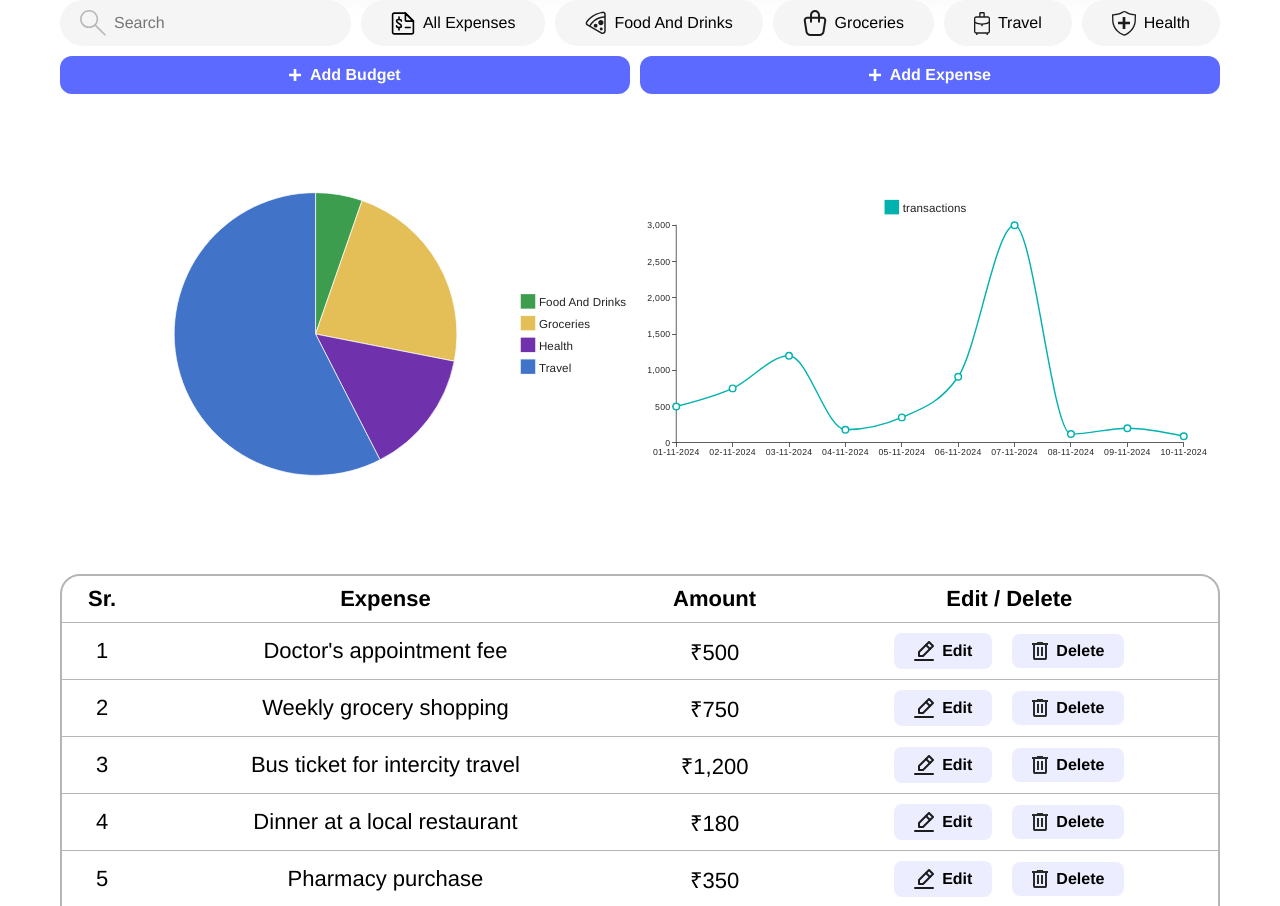
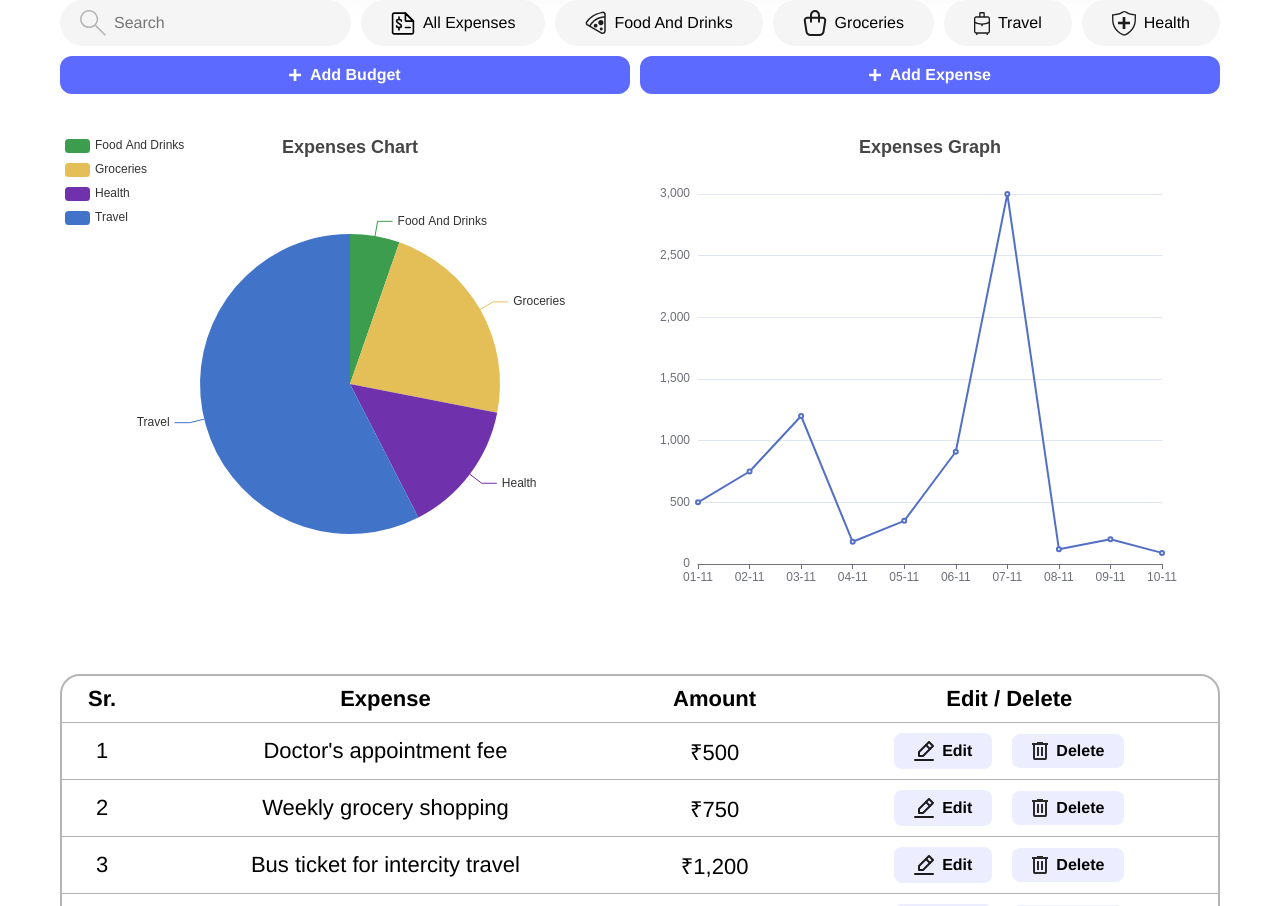
Before and after one commit to ShriganeshBhandari09/Expenses-Tracker-App, a React (Vite) app: page / in a window 1280 px wide. Shown: the part 800-1706 px from the top of the page. Built offline with nearby package versions, Linux system fonts and the light colour scheme.

Commit message:
Updated Pie Chart and Line Chart

```diff
--- a/package.json
+++ b/package.json
@@ -15,9 +15,12 @@
     "@mui/material": "^6.1.9",
     "@mui/styled-engine": "^6.1.9",
     "@mui/x-charts": "^7.23.0",
+    "echarts": "^5.5.1",
+    "echarts-for-react": "^3.0.2",
     "react": "^18.3.1",
     "react-dom": "^18.3.1",
     "react-toastify": "^10.0.6",
+    "recharts": "^2.14.0",
     "uuid": "^11.0.3"
   },
   "devDependencies": {
--- a/src/components/ExpenseLineChart.jsx
+++ b/src/components/ExpenseLineChart.jsx
@@ -1,4 +1,4 @@
-import { LineChart } from "@mui/x-charts/LineChart";
+import ReactECharts from "echarts-for-react";
 
 export default function ExpenseLineChart({ transactions }) {
   const expensesAmountData = transactions.map(
@@ -7,13 +7,40 @@ export default function ExpenseLineChart({ transactions }) {
   const xLabels = transactions.map((transaction) =>
     transaction.date.split("-").reverse().join("-")
   );
+
+  const option = {
+    title: {
+      text: "Expenses Graph",
+      left: "center",
+    },
+    tooltip: {
+      trigger: "item",
+      formatter: "{a} <br/>{b}: ₹{c}",
+    },
+    xAxis: {
+      type: "category",
+      data: xLabels.map((date) => date.slice(0, 5)),
+      boundaryGap: false,
+    },
+    yAxis: {
+      type: "value",
+    },
+    series: [
+      {
+        name: "Expense",
+        data: expensesAmountData,
+        type: "line",
+      },
+    ],
+  };
   return (
-    <LineChart
-      width={800}
-      height={400}
-      series={[{ data: expensesAmountData, label: "transactions" }]}
-      xAxis={[{ scaleType: "point", data: xLabels }]}
-    />
+    <div style={{ width: "100%", height: "500px" }}>
+      <ReactECharts
+        option={option}
+        style={{ width: "100%", height: "100%" }}
+        opts={{ renderer: "canvas" }} // Optional: to use canvas for rendering (better performance in many cases)
+      />
+    </div>
   );
 }
 
--- a/src/components/ExpenseTable.jsx
+++ b/src/components/ExpenseTable.jsx
@@ -120,9 +120,15 @@ const ExpenseTable = ({
       </div>
       {filteredTransactions?.length > 0 ? (
         <>
-          <div className="graphs-container" style={{ display: "flex" }}>
-            <ExpensesPieChart className="graph-container-content" transactions={transactions} />
-            <ExpenseLineChart className="graph-container-content" transactions={transactions} />
+          <div className="graphs-container">
+            <ExpensesPieChart
+              className="graph-container-content"
+              transactions={transactions}
+            />
+            <ExpenseLineChart
+              className="graph-container-content"
+              transactions={transactions}
+            />
           </div>
           <div className="expense-container">
             <table>
--- a/src/components/ExpensesPieChart.jsx
+++ b/src/components/ExpensesPieChart.jsx
@@ -1,5 +1,5 @@
-import { PieChart } from "@mui/x-charts/PieChart";
 import { useEffect, useState } from "react";
+import ReactECharts from "echarts-for-react";
 
 const ExpensesPieChart = ({ transactions }) => {
   const [filteredTransactions, setFilteredTransactions] =
@@ -51,29 +51,75 @@ const ExpensesPieChart = ({ transactions }) => {
     { label: "Travel", value: travelTotalAmount, color: "#4174c9" },
   ];
 
-  // const data2 = [
-  //   { label: "Budget", value: budget },
-  //   {
-  //     label: "Remaining Budget",
-  //     value:
-  //       budget -
-  //       (foodTotalAmount +
-  //         groceriesTotalAmount +
-  //         healthTotalAmount +
-  //         travelTotalAmount),
-  //   },
-  // ];
+  // // const data2 = [
+  // //   { label: "Budget", value: budget },
+  // //   {
+  // //     label: "Remaining Budget",
+  // //     value:
+  // //       budget -
+  // //       (foodTotalAmount +
+  // //         groceriesTotalAmount +
+  // //         healthTotalAmount +
+  // //         travelTotalAmount),
+  // //   },
+  // // ];
+
+  // return (
+  //   <PieChart
+  //     series={[
+  //       {
+  //         data: data1,
+  //       },
+  //     ]}
+  //     // width={800}
+  //     // height={400}
+  //   />
+  // );
+
+  const option = {
+    title: {
+      text: "Expenses Chart",
+      left: "center",
+    },
+    tooltip: {
+      trigger: "item",
+      formatter: "{a} <br/>{b}: {c} ({d}%)",
+    },
+    legend: {
+      orient: "vertical",
+      left: "left",
+      data: data1.map((item) => item.label),
+    },
+    series: [
+      {
+        name: "Expense",
+        type: "pie",
+        radius: "60%",
+        center: ["50%", "50%"],
+        data: data1.map((item) => ({
+          value: item.value || 0,
+          name: item.label,
+          itemStyle: { color: item.color },
+        })),
+        emphasis: {
+          itemStyle: {
+            shadowBlur: 10,
+            shadowOffsetX: 0,
+            shadowColor: "rgba(0, 0, 0, 0.5)",
+          },
+        },
+      },
+    ],
+  };
 
   return (
-      <PieChart
-        series={[
-          {
-            data: data1,
-          },
-        ]}
-        width={800}
-        height={400}
+    <div style={{ width: "100%", height: "500px" }}>
+      <ReactECharts
+        option={option}
+        style={{ width: "100%", height: "100%" }}
+        opts={{ renderer: "canvas" }} // Optional: to use canvas for rendering (better performance in many cases)
       />
+    </div>
   );
 };
 
```
Also changed, not shown: 1 other file (tests, documents, lock files or other folders).
